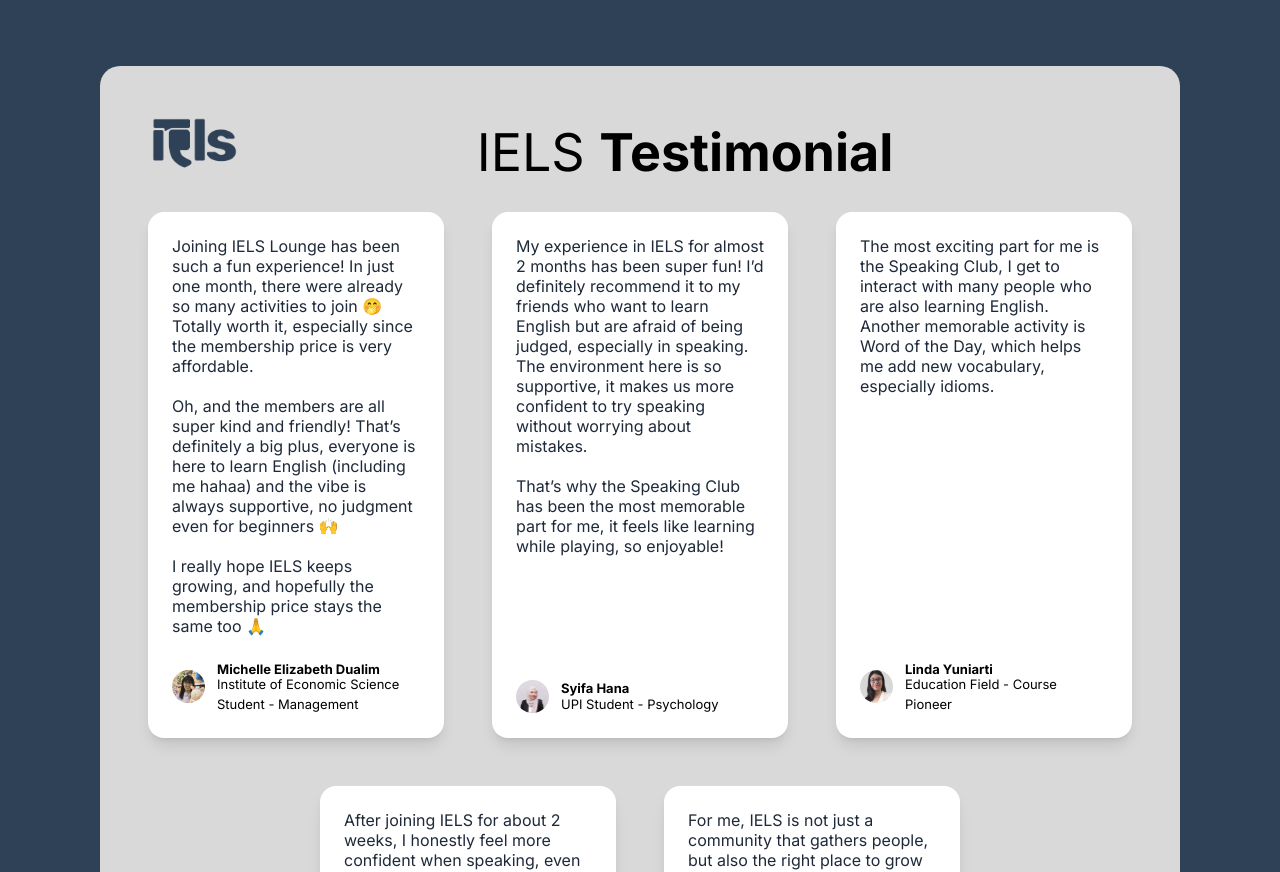
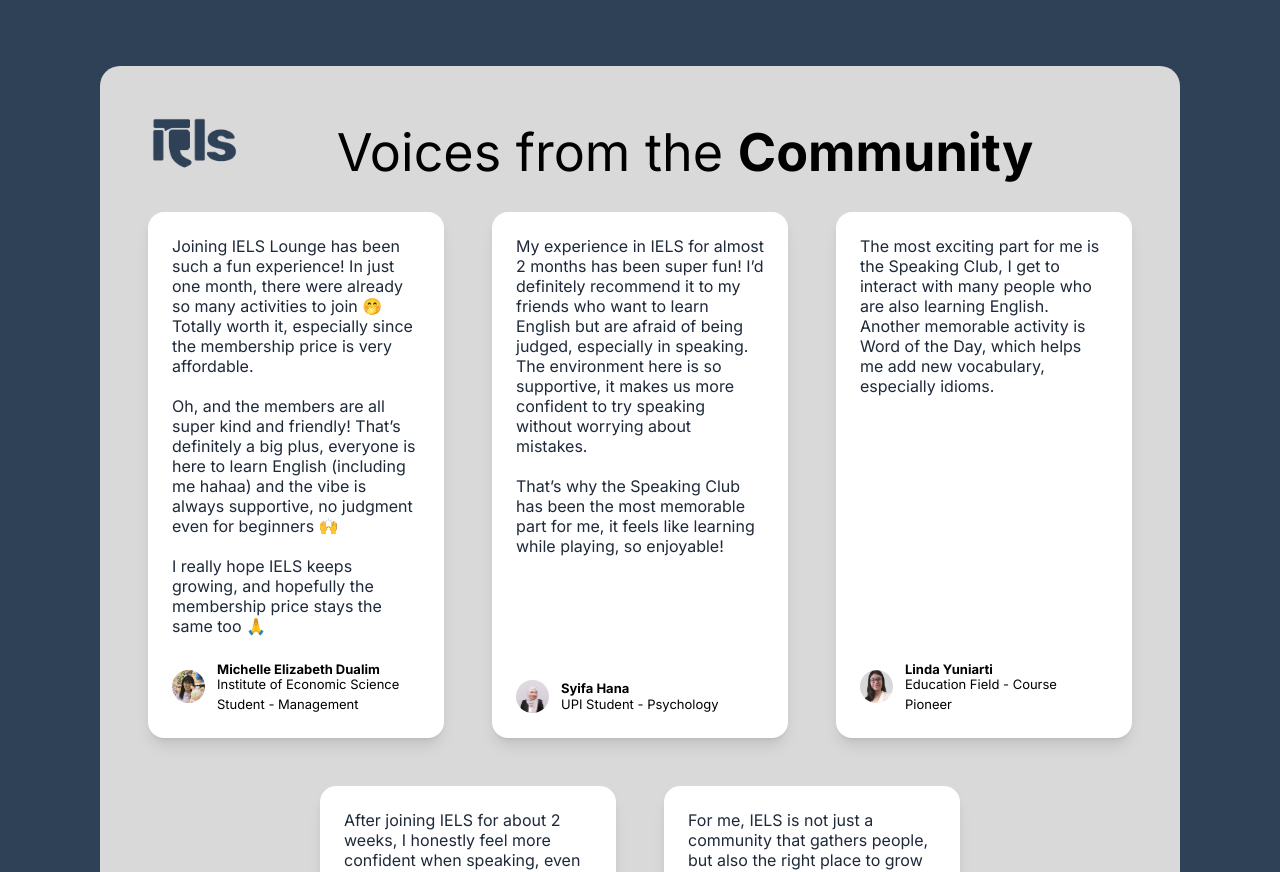
Before and after one commit to putubgs/ielsco, a Next.js app: page / in a window 1280 px wide. Shown: the part 2500-3372 px from the top of the page. Built offline with nearby package versions, Linux system fonts and the light colour scheme.

Commit message:
update section testimonials and date events

```diff
--- a/src/app/page.tsx
+++ b/src/app/page.tsx
@@ -297,7 +297,7 @@
                 className="lg:w-[90px] h-auto"
               />
               <p className="text-[28px] sm:text-[36px] lg:text-[52px] pt-0 lg:pt-6 text-center">
-                IELS <span className="font-bold">Testimonial</span>
+                Voices from the <span className="font-bold">Community</span>
               </p>
               <div className="hidden sm:block"></div>
             </div>
--- a/src/data/events.ts
+++ b/src/data/events.ts
@@ -392,7 +392,7 @@
   <div>This free try out is your chance to practice with real TOEIC exam standards, identify your strengths and weaknesses, and boost your confidence before taking the official test.</div>
 </div>`,
     registrationLink: "https://estudyme.com/study/simulation-test/toeic-testpro/test-1-62b69492bbc57b27fe10f7ac/",
-    startDate: "2025-10-5",
+    startDate: "2025-10-05",
     registrationTimeDeadline: "23:59",
     registrationDateDeadline: "2025-11-05",
     seo: {
```
Also changed, not shown: src/app/layout.tsx (+1 -6 lines).
